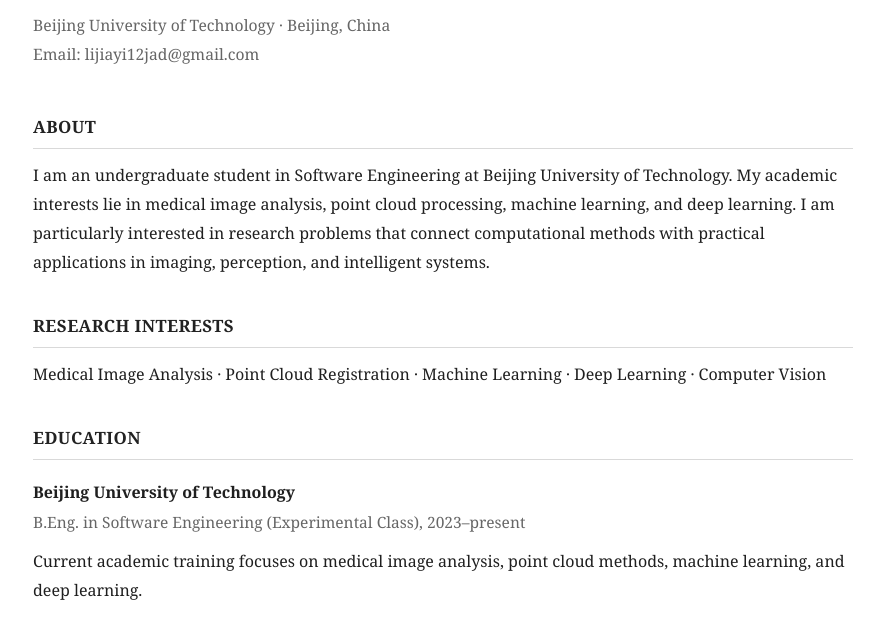
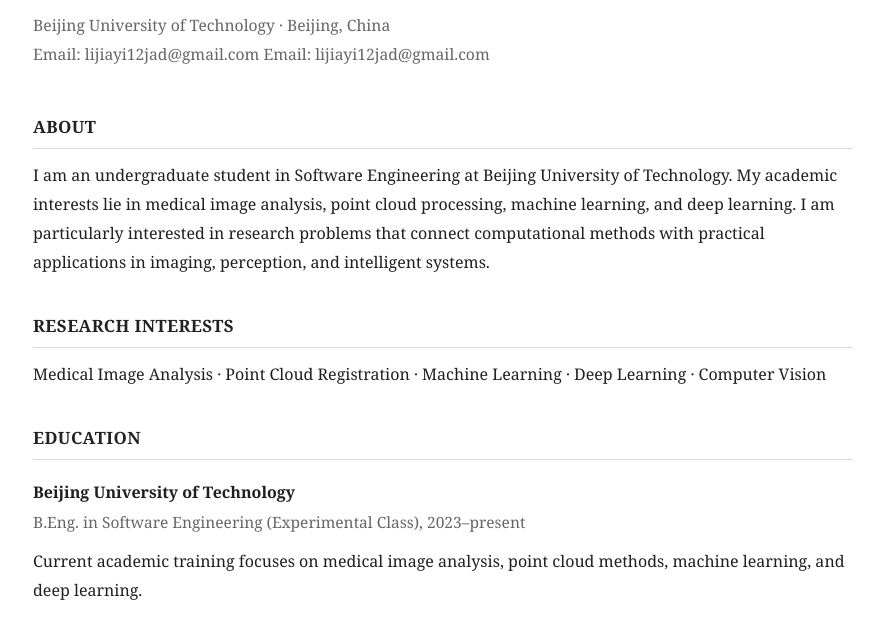
Before and after one commit to JaaaaaaaD/JaaaaaaaD.github.io, a plain HTML site: page index.html in a window 1280 px wide. Shown: the part 175-800 px from the top of the page, without its empty margins (197-1081 px from the left). Drawn offline with Linux system fonts and the light colour scheme.

Commit message:
Update index.html

```diff
--- a/index.html
+++ b/index.html
@@ -121,6 +121,7 @@
       <div class="contact">
         Beijing University of Technology · Beijing, China<br />
         Email: <a href="mailto:lijiayi12jad@gmail.com">lijiayi12jad@gmail.com</a>
+        Email: <a href="mailto:jaaaaaaa_d@emails.bjut.edu.cn">lijiayi12jad@gmail.com</a>
       </div>
     </header>
 
```
